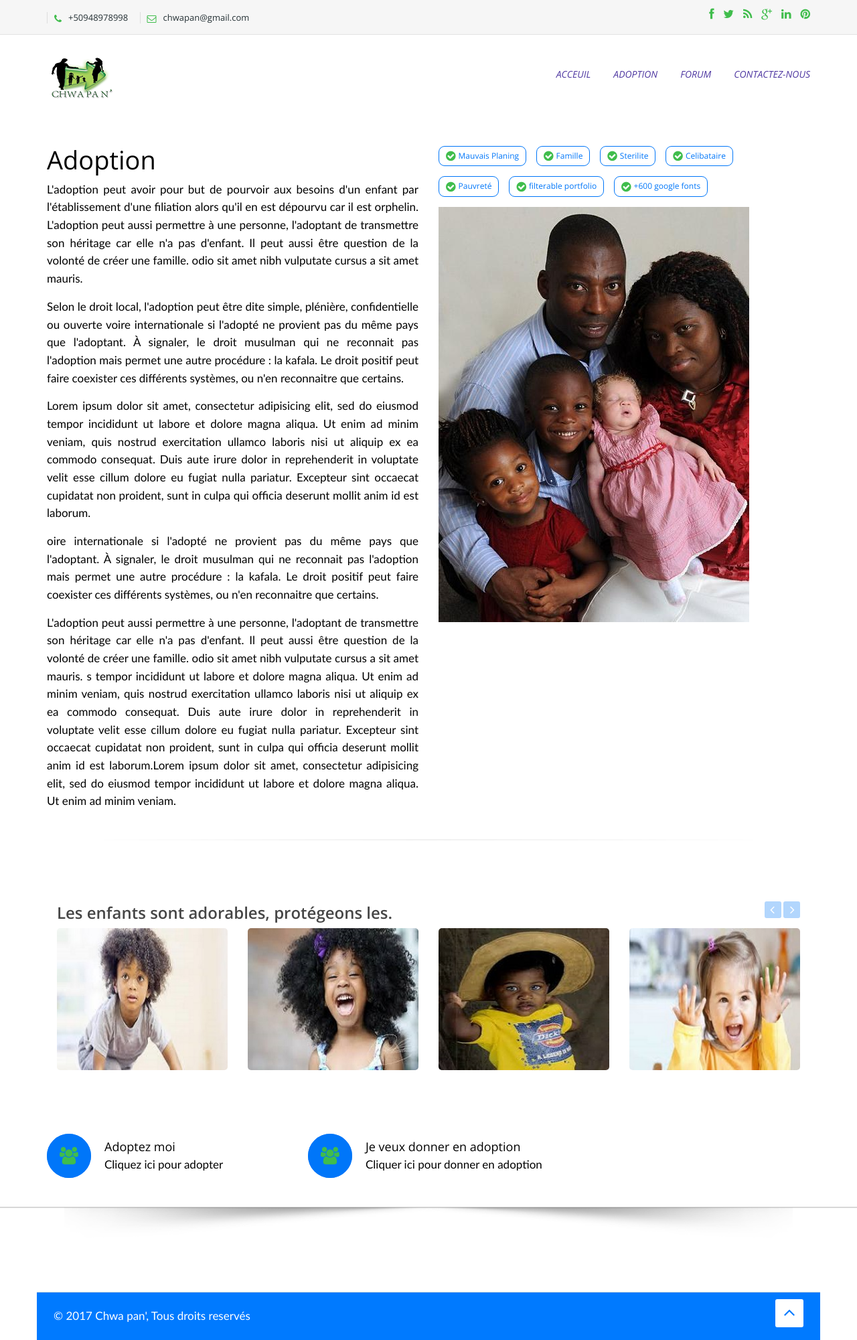
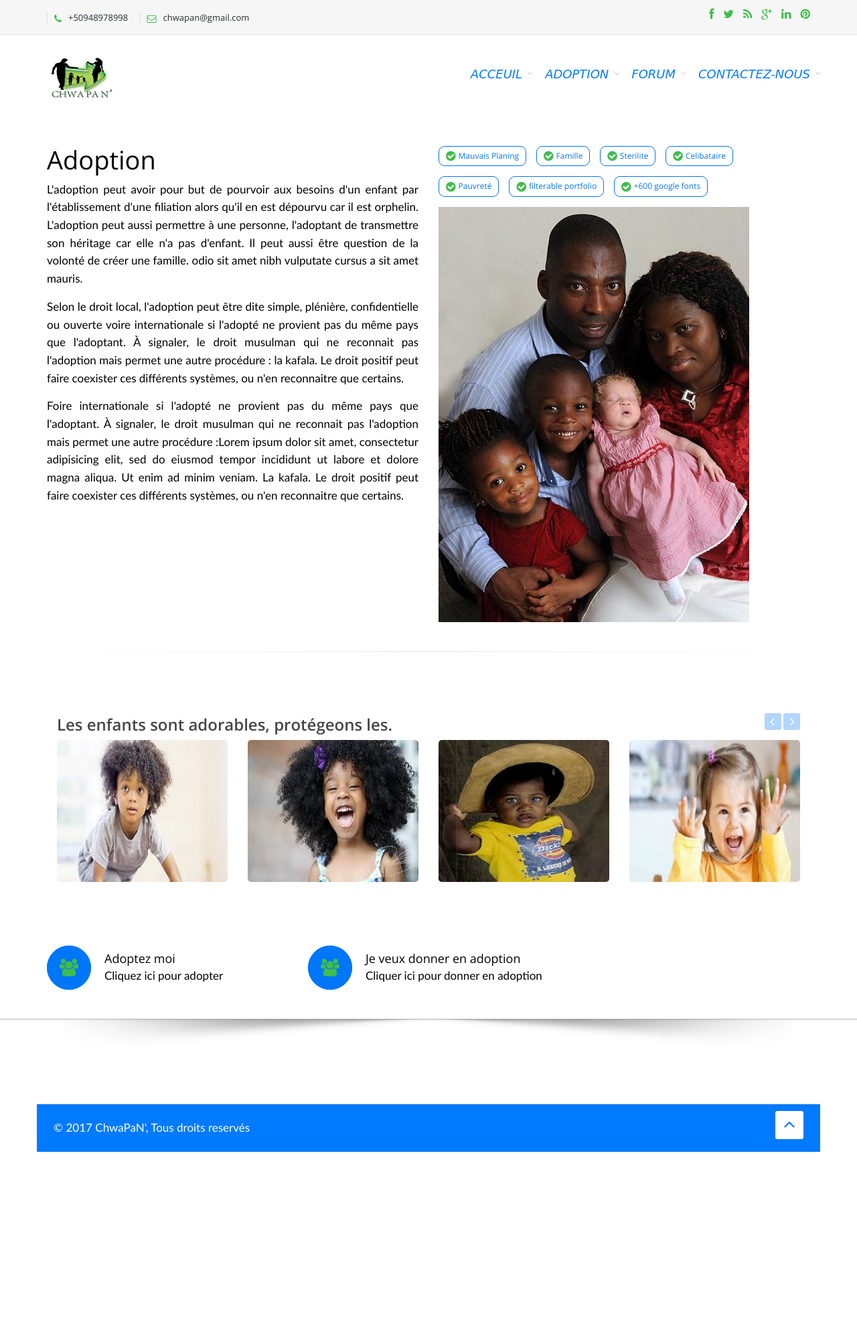
Before and after one commit to LysAMa/womenHackathon, a PHP site: page /adoption.php in a window 1280 px wide. Shown: the whole page at 67% size. After the commit the page ends 1720 px from the top, so only its background shows below. Run offline with PHP 8.4, Linux system fonts and the light colour scheme.

Commit message:
arrangementsur ecriture logo, navabar

```diff
--- a/ChwaPa-n/adoption.php
+++ b/ChwaPa-n/adoption.php
@@ -13,20 +13,10 @@ require_once ("tete.php");
 								<h1>Adoption </h1>
 								<p>L'adoption peut avoir pour but de pourvoir aux besoins d'un enfant par l'établissement d'une filiation alors qu'il en est dépourvu car il est orphelin. L'adoption peut aussi permettre à une personne, l'adoptant de transmettre son héritage car elle n'a pas d'enfant. Il peut aussi être question de la volonté de créer une famille. odio sit amet nibh vulputate cursus a sit amet mauris. </p>
 								<p>Selon le droit local, l'adoption peut être dite simple, plénière, confidentielle ou ouverte voire internationale si l'adopté ne provient pas du même pays que l'adoptant. À signaler, le droit musulman qui ne reconnait pas l'adoption mais permet une autre procédure : la kafala. Le droit positif peut faire coexister ces différents systèmes, ou n'en reconnaitre que certains. </p>
-								<p>Lorem ipsum dolor sit amet, consectetur adipisicing elit, sed do eiusmod
-								tempor incididunt ut labore et dolore magna aliqua. Ut enim ad minim veniam,
-								quis nostrud exercitation ullamco laboris nisi ut aliquip ex ea commodo
-								consequat. Duis aute irure dolor in reprehenderit in voluptate velit esse
-								cillum dolore eu fugiat nulla pariatur. Excepteur sint occaecat cupidatat non
-								proident, sunt in culpa qui officia deserunt mollit anim id est laborum.</p>
-								<p>oire internationale si l'adopté ne provient pas du même pays que l'adoptant. À signaler, le droit musulman qui ne reconnait pas l'adoption mais permet une autre procédure : la kafala. Le droit positif peut faire coexister ces différents systèmes, ou n'en reconnaitre que certains.</p>
-								<p>L'adoption peut aussi permettre à une personne, l'adoptant de transmettre son héritage car elle n'a pas d'enfant. Il peut aussi être question de la volonté de créer une famille. odio sit amet nibh vulputate cursus a sit amet mauris. s
-								tempor incididunt ut labore et dolore magna aliqua. Ut enim ad minim veniam,
-								quis nostrud exercitation ullamco laboris nisi ut aliquip ex ea commodo
-								consequat. Duis aute irure dolor in reprehenderit in voluptate velit esse
-								cillum dolore eu fugiat nulla pariatur. Excepteur sint occaecat cupidatat non
-								proident, sunt in culpa qui officia deserunt mollit anim id est laborum.Lorem ipsum dolor sit amet, consectetur adipisicing elit, sed do eiusmod
-								tempor incididunt ut labore et dolore magna aliqua. Ut enim ad minim veniam.</p>
+
+								<p>Foire internationale si l'adopté ne provient pas du même pays que l'adoptant. À signaler, le droit musulman qui ne reconnait pas l'adoption mais permet une autre procédure :Lorem ipsum dolor sit amet, consectetur adipisicing elit, sed do eiusmod
+								tempor incididunt ut labore et dolore magna aliqua. Ut enim ad minim veniam. La kafala. Le droit positif peut faire coexister ces différents systèmes, ou n'en reconnaitre que certains.</p>
+
 
 							</div>
 							<div class="col-md-6">
--- a/ChwaPa-n/css/style.css
+++ b/ChwaPa-n/css/style.css
@@ -181,10 +181,10 @@ header.active .navbar-brand {
 }
 
 .navbar-default .navbar-nav > li > a {
-    color: #4E37A1;
+    color: #007Aff;
     font-style: italic;
-    font-size: 14px;
-    font-family: 'Open Sans', sans-serif;
+    font-size: 18px;
+    font-family: 'comic sans ms', sans-serif;
     font-weight: 300;
     padding: 44px 0;
     text-transform: uppercase;
@@ -205,7 +205,7 @@ header.active .navbar-brand {
 }
 
 .navbar-default .navbar-nav > li > a:hover {
-    color: #0077f9;
+    color: #A7A7A8;
 }
 
 header.active .navbar-nav > li > a {
--- a/ChwaPa-n/pied.php
+++ b/ChwaPa-n/pied.php
@@ -141,7 +141,7 @@
 
 			<div class="footer-line">
 				<div class="container">
-					<p>&#169; 2017 Chwa pan',  Tous droits reservés</p>
+					<p>&#169; 2017 ChwaPaN',  Tous droits reservés</p>
 					<a class="go-top" href="#"></a>
 				</div>
 			</div>
--- a/ChwaPa-n/tete.php
+++ b/ChwaPa-n/tete.php
@@ -96,20 +96,13 @@
 					<div class="navbar-collapse collapse">
 						<ul class="nav navbar-nav navbar-right">
 
-							<li><a class="" href="index.php">Acceuil</a>
+							<li class="drop"><a class="" href="index.php">Acceuil</a></li>
 
-							</li>
-							<li class=""><a href="adoption.php">Adoption</a>
+							<li class="drop"><a href="adoption.php">Adoption</a></li>
 
-							</li>
+							<li class="drop"><a href="forum.php">Forum</a></li>
 
-							<li class=""><a href="forum.php">Forum</a>
-
-							</li>
-
-							<li class=""> <a href="contact.php">Contactez-nous</a>
-
-							</li>
+							<li class="drop"> <a href="contact.php">Contactez-nous</a></li>
 
 						</ul>
 					</div>
```
